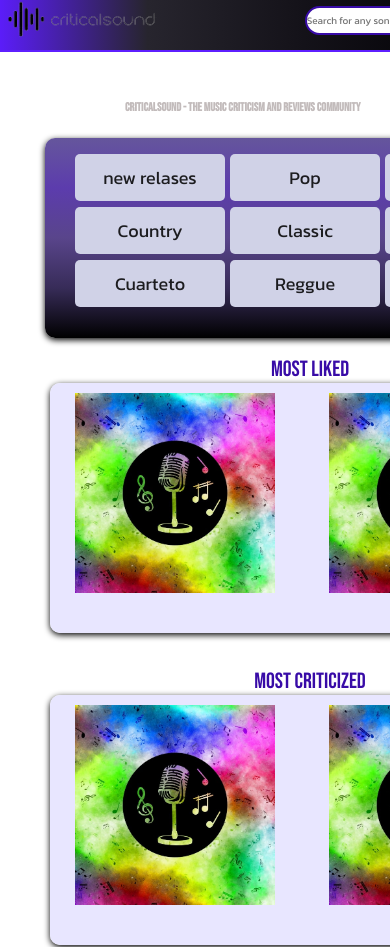
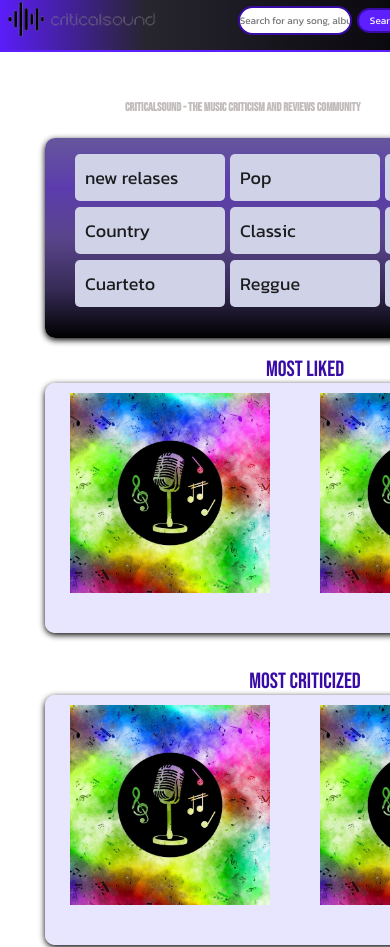
Before and after one commit to Santiscv/CriticalSound, a plain HTML site: page billboard.html in a window 390 px wide. Shown: the top 947 px of the page. Drawn offline with nearby package versions, Linux system fonts and the light colour scheme.

Commit message:
corrected styles

```diff
--- a/css/billboard.css
+++ b/css/billboard.css
@@ -36,10 +36,8 @@ header {
 }
 
 /*---Container -Main ---*/
-
 .container{
     display: grid;
-    grid-template-columns:  auto;
     grid-template-rows: 1fr auto;
     grid-template-areas:
     "title title"
@@ -53,7 +51,6 @@ header {
 .genre {
     display: grid;
     border-radius: 10px;
-    margin: 3px 40px;
     padding: 10px;
     border: 2px;
     background-image: linear-gradient(#65569c, #5c3cad, #59458b, #372c58, black);
@@ -80,14 +77,11 @@ header {
     padding: 10px;
     background-color: #d0d2e7;
     color: rgba(0, 0, 0, 0.865);
-    justify-content: center;
 }
 
 .button-genre:hover {
-    display: flex;
-    justify-content: center;
     box-shadow: 0 0 10px 3.5px;
-    transform: scale(1.05);
+    transform: scale(1.00);
 }
 
 /* -----Section results billboard----- */
@@ -124,11 +118,12 @@ header {
     height: 250px;
     margin: 10px;
     box-sizing: border-box;
-    display: grid;
-    grid-template-rows: auto;
-    overflow-x: auto;
     overflow-y: hidden;
-    white-space: nowrap;
+}
+
+.billboard-liked figure,
+.billboard-criticized figure {
+    display: flex;
 }
 
 /* -----footer------ */
@@ -163,7 +158,7 @@ footer {
     }
 
     .buscador{
-        margin-right: 110px;
+        margin-right: 30%;
         margin-bottom: 10px;
     }
 
@@ -231,7 +226,7 @@ footer {
     }
 
     .container {
-        width: 100%;
+        width: auto;
         padding: 5px;
         height: 100%;
         display: grid;
@@ -250,6 +245,7 @@ footer {
         width: 500px;
         height: 200px;
         overflow: auto;
+        margin: 3px 40px;
     }
 
     .container .genre li {
@@ -288,7 +284,7 @@ footer {
     }
 
     .buscador{
-        margin-right: 200px;
+        margin-right: 30%;
     }
 
     nav .image-links {
```
